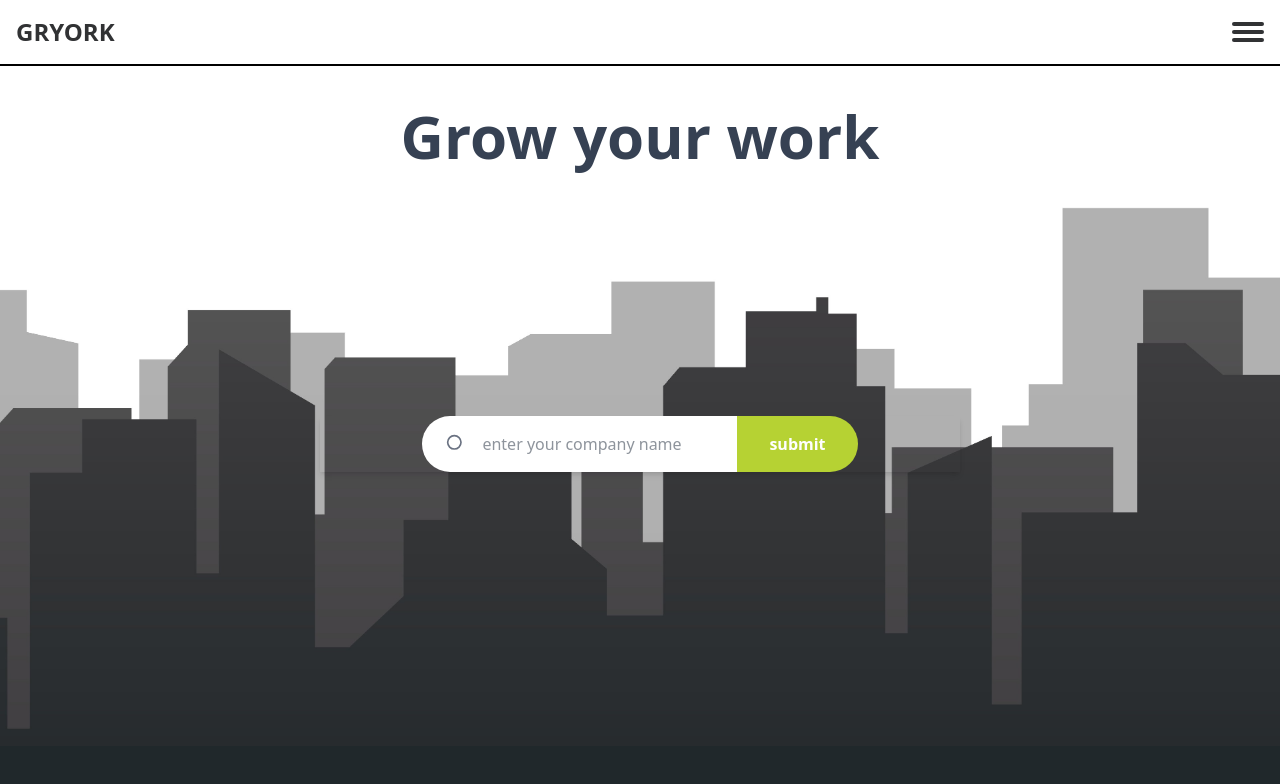
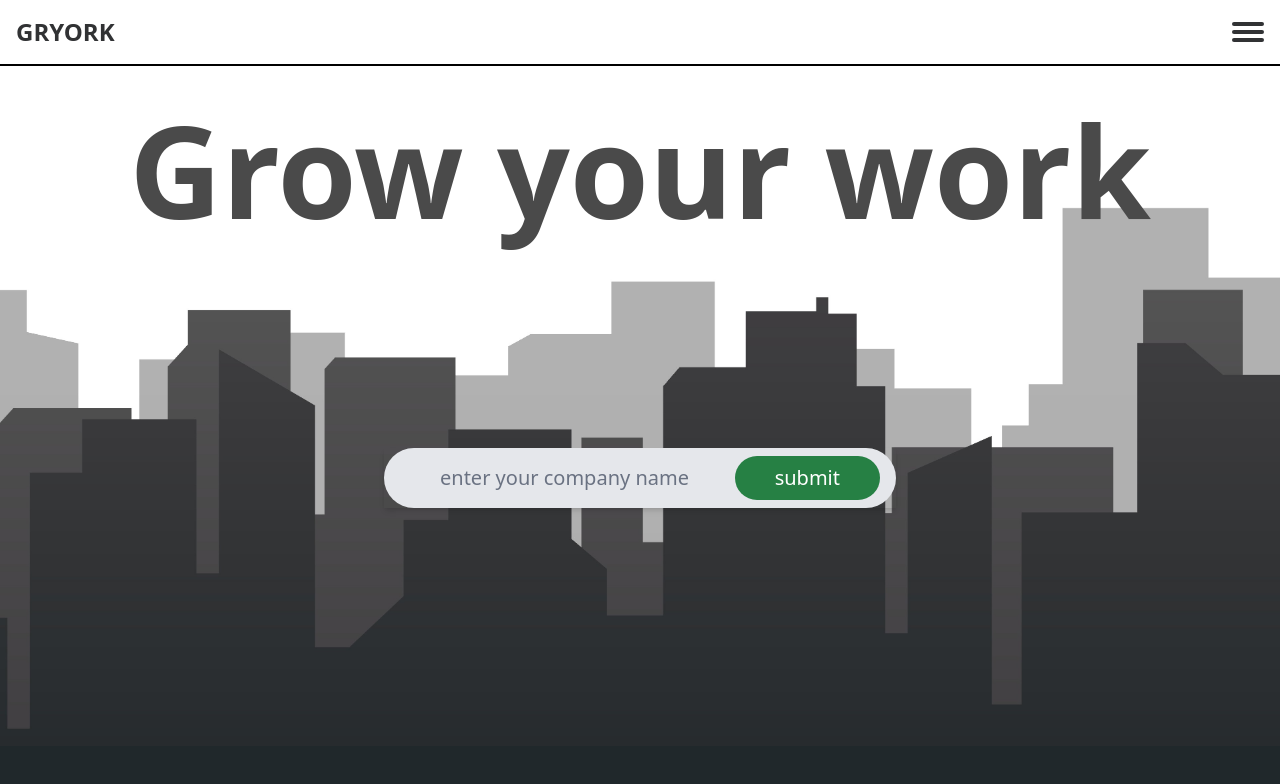
Before and after one commit to Nicky9319/Gryork_Frontend, a React (Vite) app: page / in a window 1280 px wide. Shown: the top 784 px of the page. Built offline with nearby package versions, Linux system fonts and the light colour scheme.

Commit message:
Completed the FIrst Draft of Main Page for New Design

```diff
--- a/src/components/HeroSection.jsx
+++ b/src/components/HeroSection.jsx
@@ -26,8 +26,8 @@ const HeroSection = () => {
         }}
       />
       <h1
-        className={`font-bold text-gray-700 text-center mb-4 relative z-10 px-4 shadow-text absolute ${
-          window.innerWidth <= 640 ? 'text-5xl top-6' : 'text-6xl top-10'
+        className={`font-bold text-[#4A4A4A] text-center mb-4 relative z-10 px-4 shadow-text absolute ${
+          window.innerWidth <= 640 ? 'text-8xl top-6' : 'text-9xl top-10'
         }`}
       >
         Grow your work
@@ -36,44 +36,29 @@ const HeroSection = () => {
       <div
         className={`relative z-10 flex shadow-md mt-auto mb-auto ${
           window.innerWidth <= 640
-            ? 'w-4/5 max-w-[300px]'
-            : 'w-1/2 max-w-[1000px] justify-center'
+            ? 'w-3/5 max-w-[250px]'
+            : 'w-2/5 max-w-[800px] justify-center'
         }`}
       >
         <div
-          className={`flex items-center bg-white rounded-l-full ${
-            window.innerWidth <= 640 ? 'py-2 px-3 text-xs' : 'py-4 px-6 text-base'
+          className={`flex-grow flex items-center border-none outline-none bg-gray-200 rounded-full placeholder-gray-500 text-gray-700 ${
+            window.innerWidth <= 640 ? 'py-1 px-3 text-sm' : 'py-2 px-4 text-base'
           }`}
         >
-          <svg
-            xmlns="http://www.w3.org/2000/svg"
-            className={`h-5 w-5 text-gray-500 ${
-              window.innerWidth <= 640 ? 'mr-2' : 'mr-4'
-            }`}
-            fill="none"
-            viewBox="0 0 24 24"
-            stroke="currentColor"
-          >
-            <path
-              strokeLinecap="round"
-              strokeLinejoin="round"
-              strokeWidth={2}
-              d="M10 18a8 8 0 100-16 8 8 0 000 16zm21 21l-4.35-4.35"
-            />
-          </svg>
           <input
             type="text"
-            className="flex-grow border-none outline-none bg-white"
+            className="flex-grow bg-transparent outline-none placeholder-gray-500 text-gray-700 w-3/4 pl-10"
             placeholder="enter your company name"
+            style={{ fontSize: window.innerWidth <= 640 ? '1rem' : '1.25rem' }}
           />
+          <button
+            className={`border-none rounded-full bg-[#268044] text-white cursor-pointer transition-colors duration-300 hover:bg-green-900 ${
+              window.innerWidth <= 640 ? 'py-1 px-3 text-lg' : 'py-2 px-10 text-xl'
+            }`}
+          >
+            submit
+          </button>
         </div>
-        <button
-          className={`border-none rounded-r-full bg-[#b6d233] text-white font-bold cursor-pointer transition-colors duration-300 hover:bg-[#a3bc2a] ${
-            window.innerWidth <= 640 ? 'py-2 px-4 text-xs' : 'py-4 px-8'
-          }`}
-        >
-          submit
-        </button>
       </div>
     </section>
   );
```
